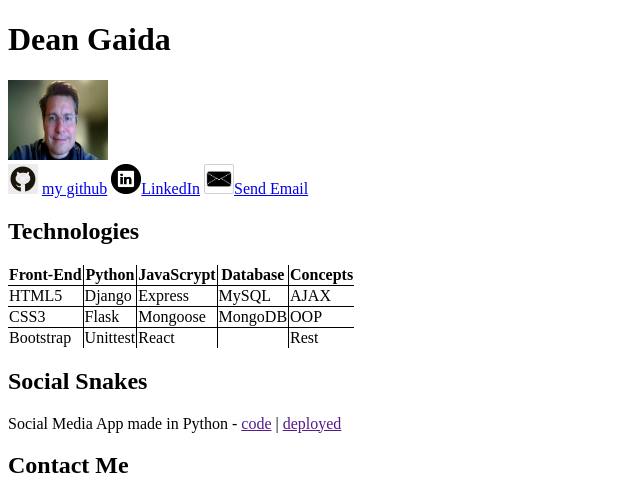
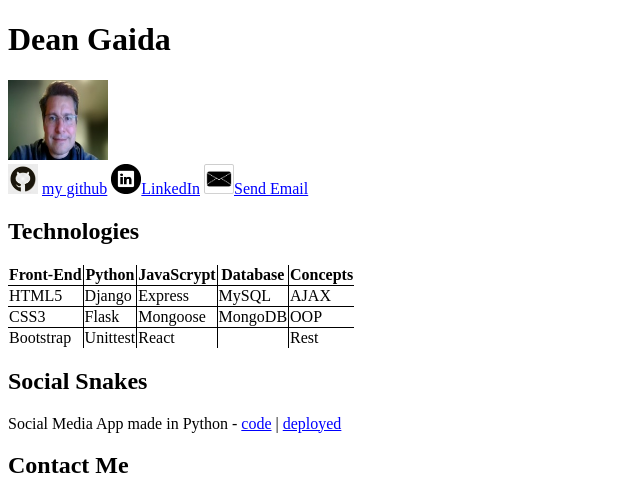
Before and after one commit to dgaida01/personal_portfolio, a plain HTML site: page index.html in a window 1280 px wide. Shown: the top 482 px of the page, without its empty margins (0-640 px from the left). Drawn offline with Linux system fonts and the light colour scheme.

Commit message:
make all links blue

```diff
--- a/index.html
+++ b/index.html
@@ -51,7 +51,9 @@ textarea[name="emessage"]{
     margin-left:0;
 
 }
-
+a{
+    color: blue;
+}
 button[type="submit"]{
     margin: 2rem;
   background-color:grey;
```
